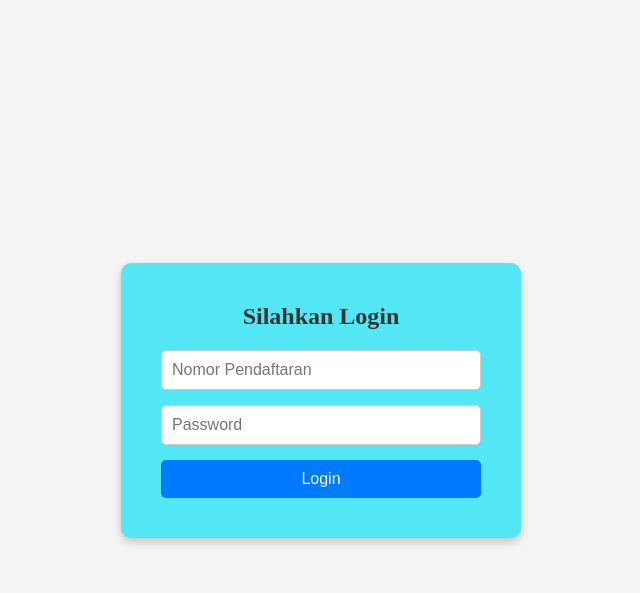
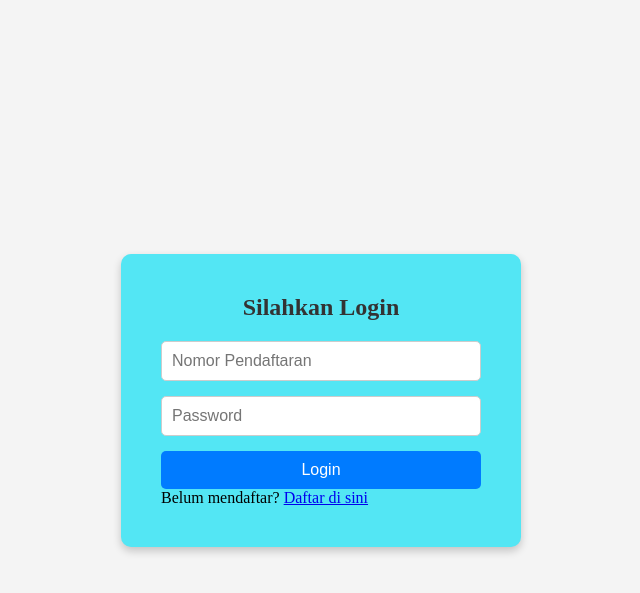
Before and after one commit to Rizki020/projekuts, a PHP site: page /login.php in a window 1280 px wide. Shown: the top 593 px of the page, without its empty margins (319-959 px from the left). Run offline with PHP 8.4, Linux system fonts and the light colour scheme.

Commit message:
Update baru

```diff
--- a/login.php
+++ b/login.php
@@ -53,6 +53,7 @@ if ($_SERVER["REQUEST_METHOD"] == "POST") {
             <button type="submit" class="btn-submit">Login</button>
             <?php if (isset($error)) echo "<p>$error</p>"; ?>
         </form>
+        <p>Belum mendaftar? <a href="index.php">Daftar di sini</a></p>
     </div>
 </body>
 </html>
```
